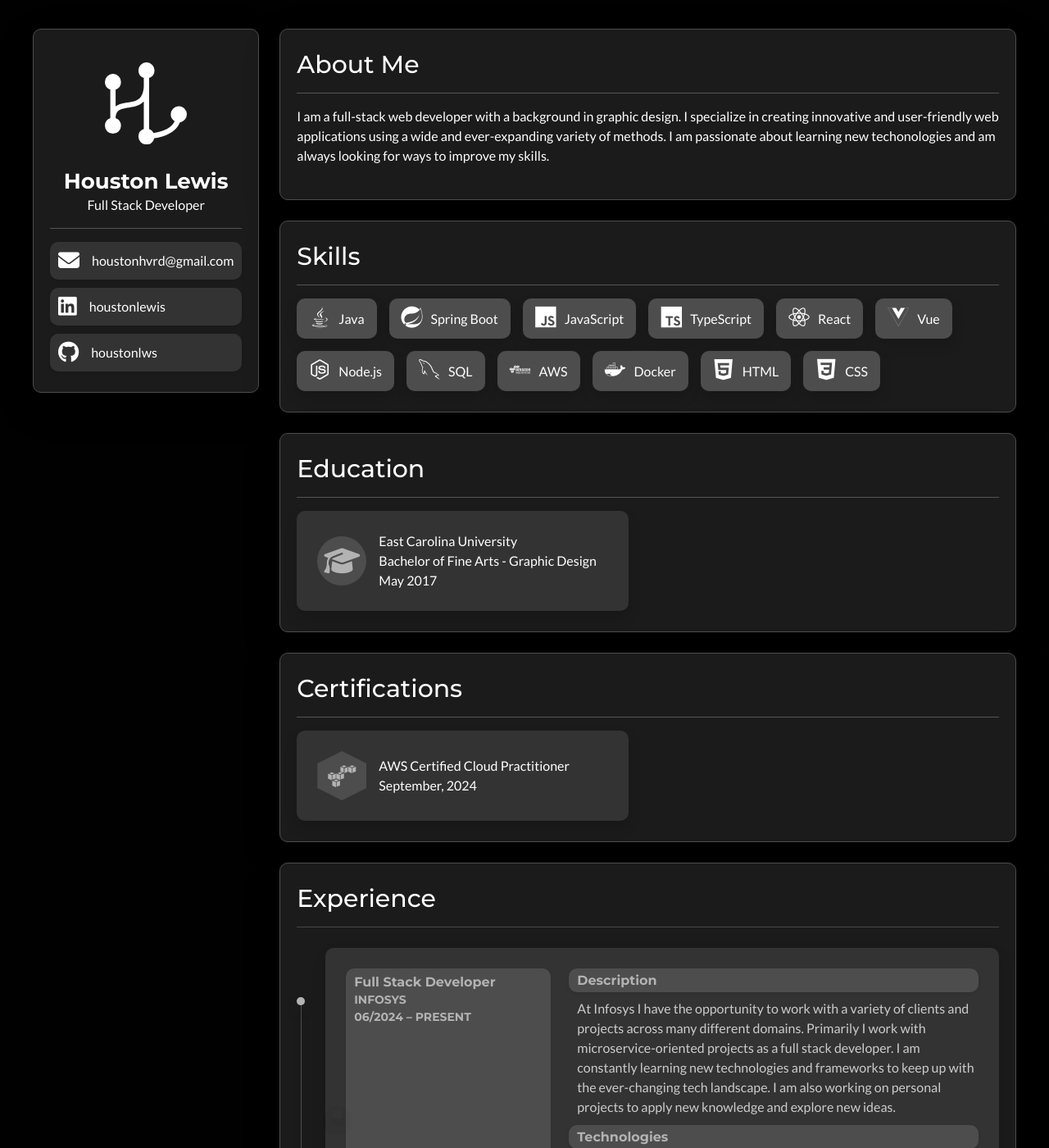
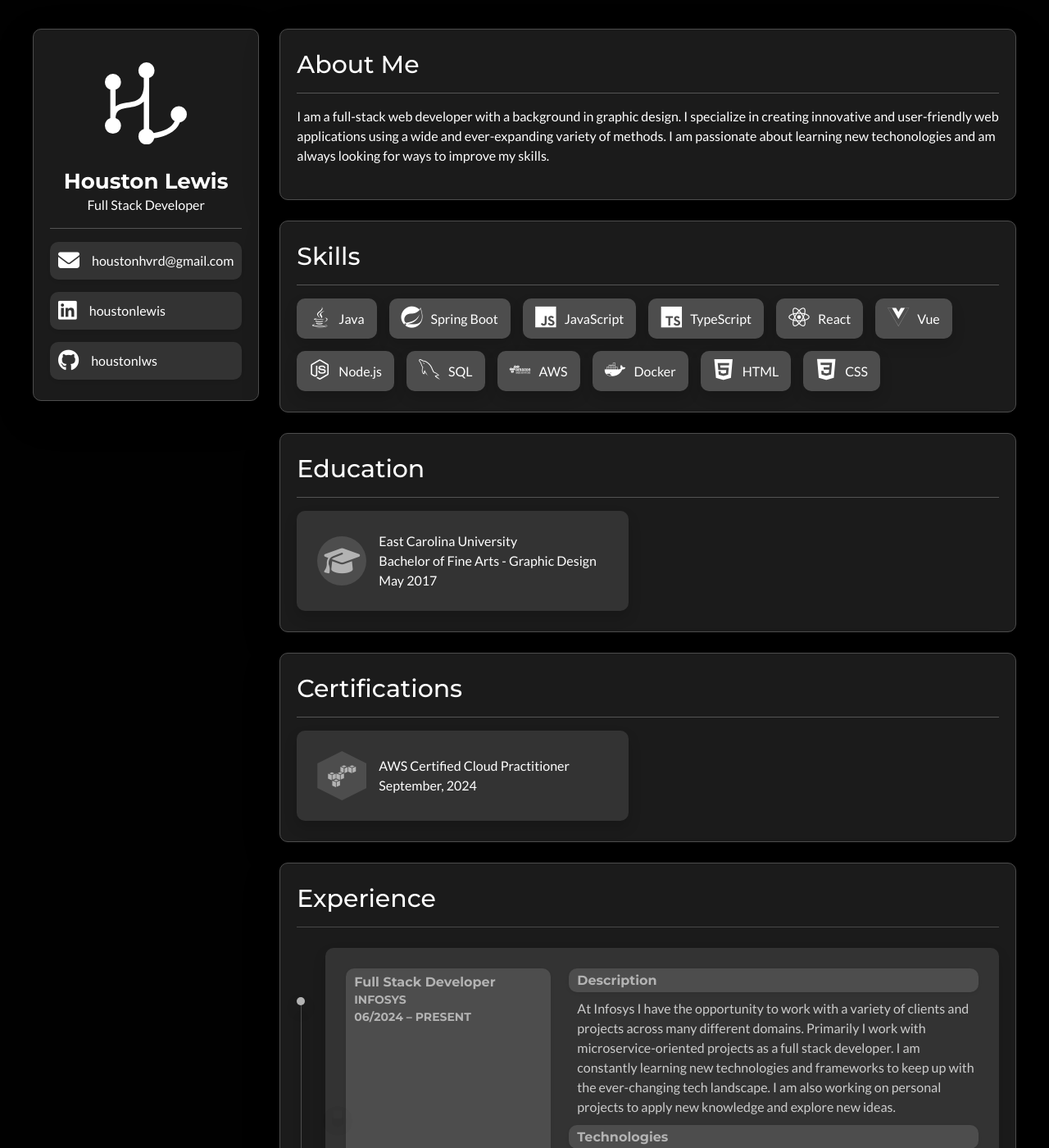
Before and after one commit to houstonlws/houston-lewis, a Jekyll site: the page built from index.html, in a window 1280 px wide and 1400 px high. Shown: the whole window at 82% size. Built offline with Jekyll 4.4.1, drawn with Linux system fonts in a browser that asks for light colours.

Commit message:
sidebar padding

```diff
--- a/_sass/components/sidebar.css
+++ b/_sass/components/sidebar.css
@@ -146,7 +146,7 @@
   display: flex;
   flex-direction: column;
   flex-wrap: wrap;
-  gap: 10px;
+  gap: 15px;
 }
 @media (min-width: 768px) and (max-width: 1250px) {
   .sidebar-list {
--- a/_sass/components/sidebar.sass
+++ b/_sass/components/sidebar.sass
@@ -105,7 +105,7 @@
     display: flex
     flex-direction: column
     flex-wrap: wrap
-    gap: 10px
+    gap: 15px
     @media (min-width: $bp-md) and (max-width: $bp-xl)
       flex-direction: row
 
--- a/assets/css/styles.css
+++ b/assets/css/styles.css
@@ -637,7 +637,7 @@ body hr {
   display: flex;
   flex-direction: column;
   flex-wrap: wrap;
-  gap: 10px;
+  gap: 15px;
 }
 @media (min-width: 768px) and (max-width: 1250px) {
   .sidebar-list {
```
